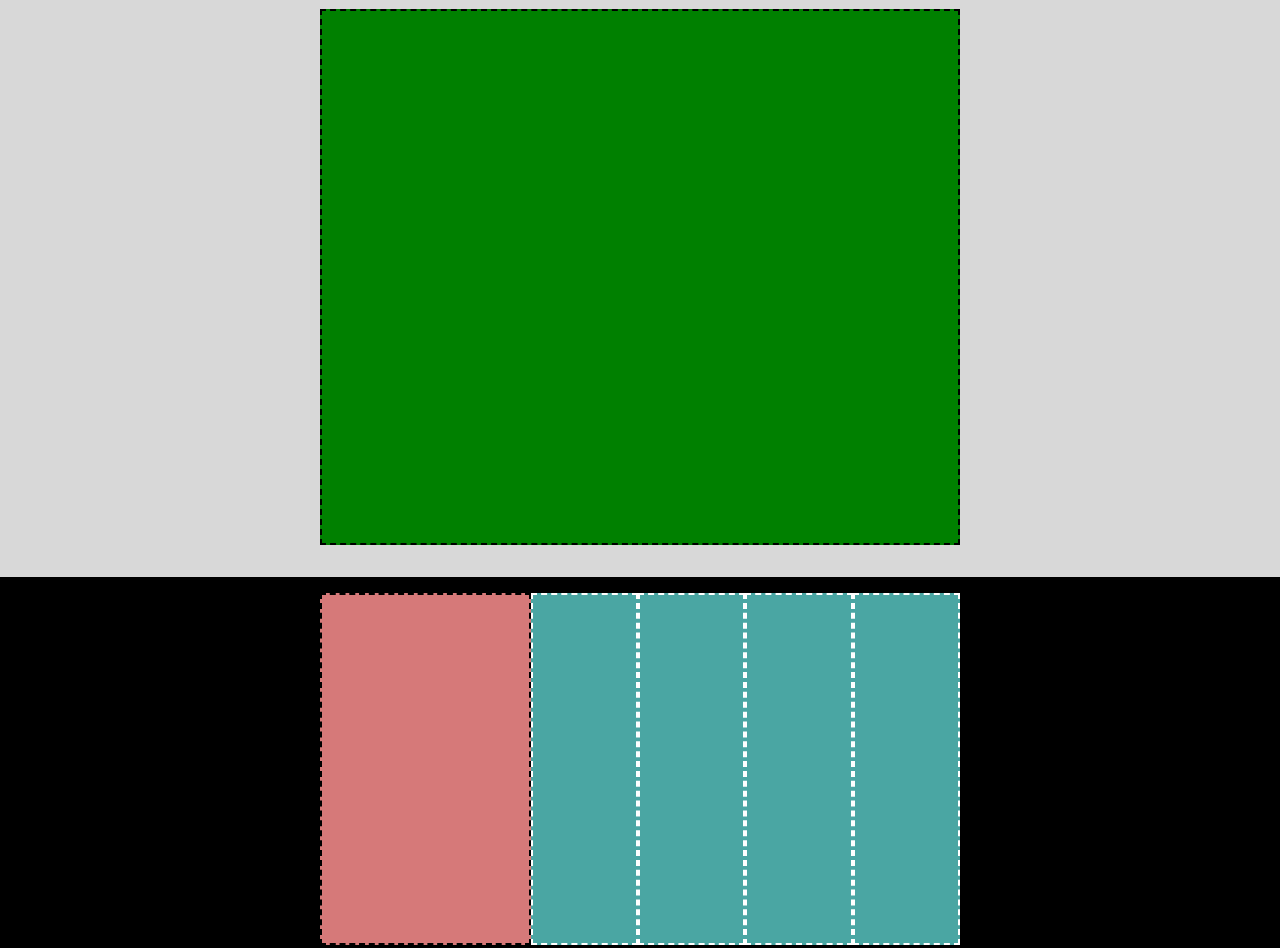
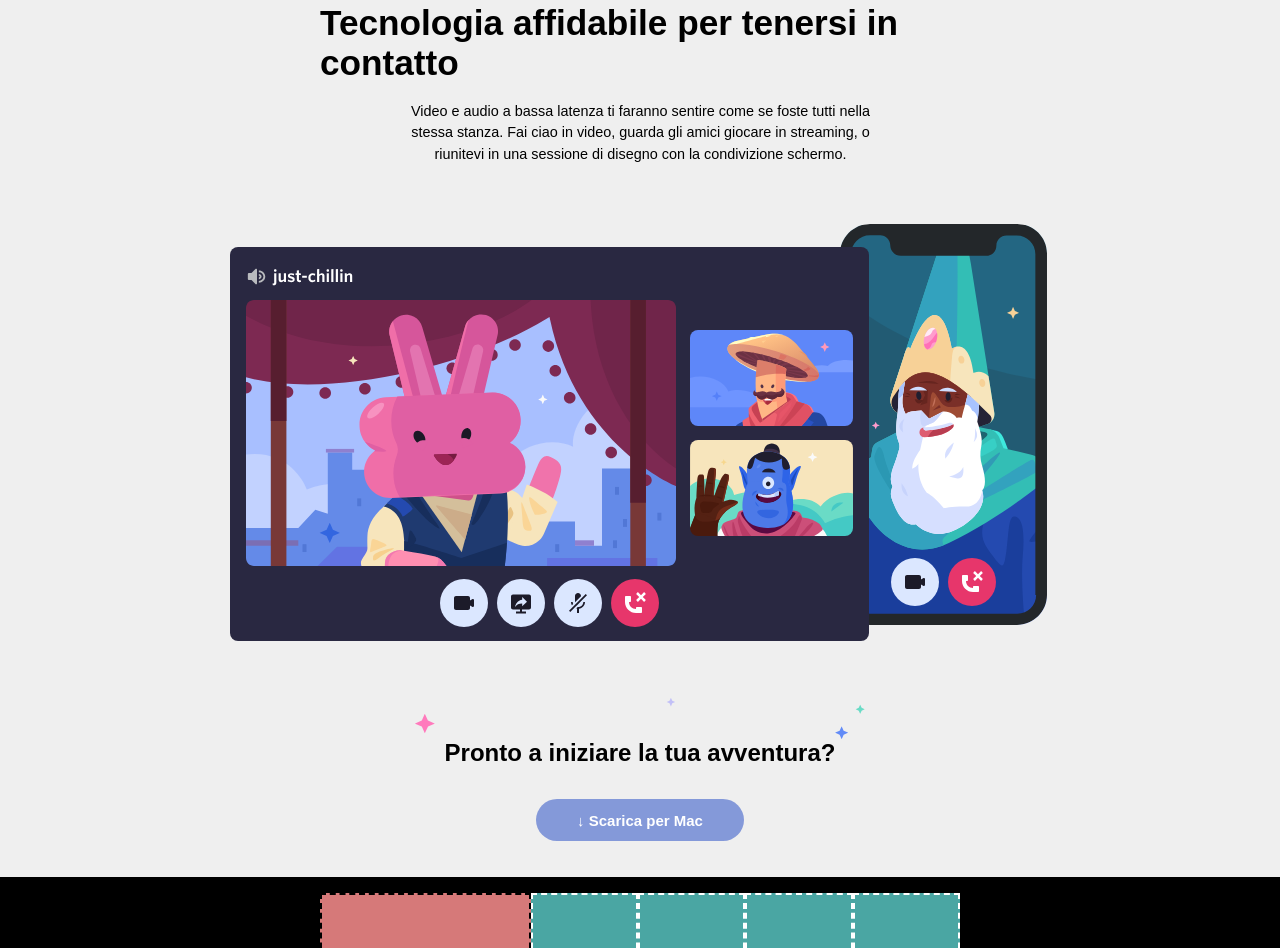
Before and after one commit to davidequattrocchi10/htmlcss-discord, a plain HTML site: page index.html in a window 1280 px wide. Shown: the part 2221-3169 px from the top of the page. Drawn offline with Linux system fonts and the light colour scheme.

Commit message:
Add the fifth section

```diff
--- a/index.html
+++ b/index.html
@@ -79,7 +79,20 @@
         </div>
         <div class="fifth_section">
             <div class="container4_main">
-
+                <h1>
+                    Tecnologia affidabile per tenersi in contatto
+                </h1>
+                <p>
+                    Video e audio a bassa latenza ti faranno sentire come se foste tutti nella stessa stanza. Fai ciao in video, guarda
+                    gli amici giocare in streaming, o riunitevi in una sessione di disegno con la condivizione schermo.
+                </p>
+                <img src="./img/item4-big.svg" alt="item4-big">
+                <img src="./img/stars.svg" width="450px" alt="stars">
+                <h3>
+                    Pronto a iniziare la tua avventura?
+                </h3>
+                <div><button class="download"> <strong> &#8595 </strong> Scarica per Mac</button>
+                </div>
             </div>
         </div>
 
--- a/style.css
+++ b/style.css
@@ -52,20 +52,6 @@ button{
 /* Main Debug*/
 
 
-.debug .fifth_section{
-    background-color: #8080804f;
-    height: 600px;
-    padding: 2rem 20rem;
-
-}
-
-.debug .container4_main{
-    background-color: green;
-    height: 100%;
-    border: 2px dashed black;
-
-}
-
 .debug .row_container{
     background-color: black;
     display: flex;
@@ -92,6 +78,18 @@ button{
 }
 
 /* Main */
+h1{
+    font-size: 2.2em;
+}
+
+p{
+    line-height: 1.5;
+}
+
+h3{
+    font-size: 1.5em;
+}
+
 .first_section{
     background-image: url(./img/jumbo.png);
     height: 500px;
@@ -116,19 +114,21 @@ button{
     text-align: center;
     margin-bottom: 1rem;
     padding: 0px 21px;
-    line-height: 1.5;
 }
 
 .container1_main .download{
     background-color: white;
+    margin-left: 6rem;
+    margin-right: 1rem;
+}
+
+.download {
     font-size: 15px;
     font-weight: 600;
     border-radius: 50px;
     border: none;
     height: 42px;
     width: 13rem;
-    margin-left: 6rem;
-    margin-right: 1rem;
 }
 
 .container1_main .open{
@@ -149,7 +149,6 @@ button{
 }
 
 .container2_main{
-
     padding: 2rem 20rem;
     display: flex;
     height: 90%;
@@ -171,14 +170,12 @@ button{
 }
 
 .container2_main h1{
-    font-size: 2.2em;
     margin: 3rem 0rem 1rem 6rem;
 }
 
 .container2_main p{
     margin-left: 6rem;
     margin-right: -2rem;
-    line-height: 1.5;
 }
 
 .third_section{
@@ -187,43 +184,69 @@ button{
 }
 
 .container3_main{
-
     display: flex;
     height: 90%;
     align-items: center;
     justify-content: center;
-
 }
 
 .container3_main .item2{
     margin: 2rem;
-
 }
 
 .container3_main h1{
-    font-size: 2.2em;
     margin: -7rem 0rem 1rem 17rem;
 }
 
 .container3_main p{
     margin-left: 17rem;
     margin-right: 1rem;
-    line-height: 1.5;
 }
 
 .container3_main img{
     margin-left: 4rem;
     max-width: 60%;
-
 }
 
 .edit_image{
     padding-top: 5rem;
 }
 
-.fifth_section{}
+.fifth_section{
+    background-color: #d3d3d35c;
+    height: 900px;
 
-.container4_main{}
+}
+
+.container4_main{
+    padding: 2rem 20rem;
+    display: flex;
+    height: 90%;
+    align-items: center;
+    justify-content: center;
+    flex-direction: column;
+
+}
+
+.container4_main h1{
+    margin: 10rem 0rem 1rem 0rem
+}
+
+.container4_main p{
+    margin: 0rem 5rem 0rem 4rem;
+    padding: 2px 0px 2px 17px;
+    font-size: 0.9em;
+    text-align: center;
+}
+
+
+.container4_main .download{
+    background-color: #0230bc73;
+    color: white;
+    margin-bottom: 5rem;
+    margin-top: 2rem;
+}
+
 
 .row_container{}
 
```
